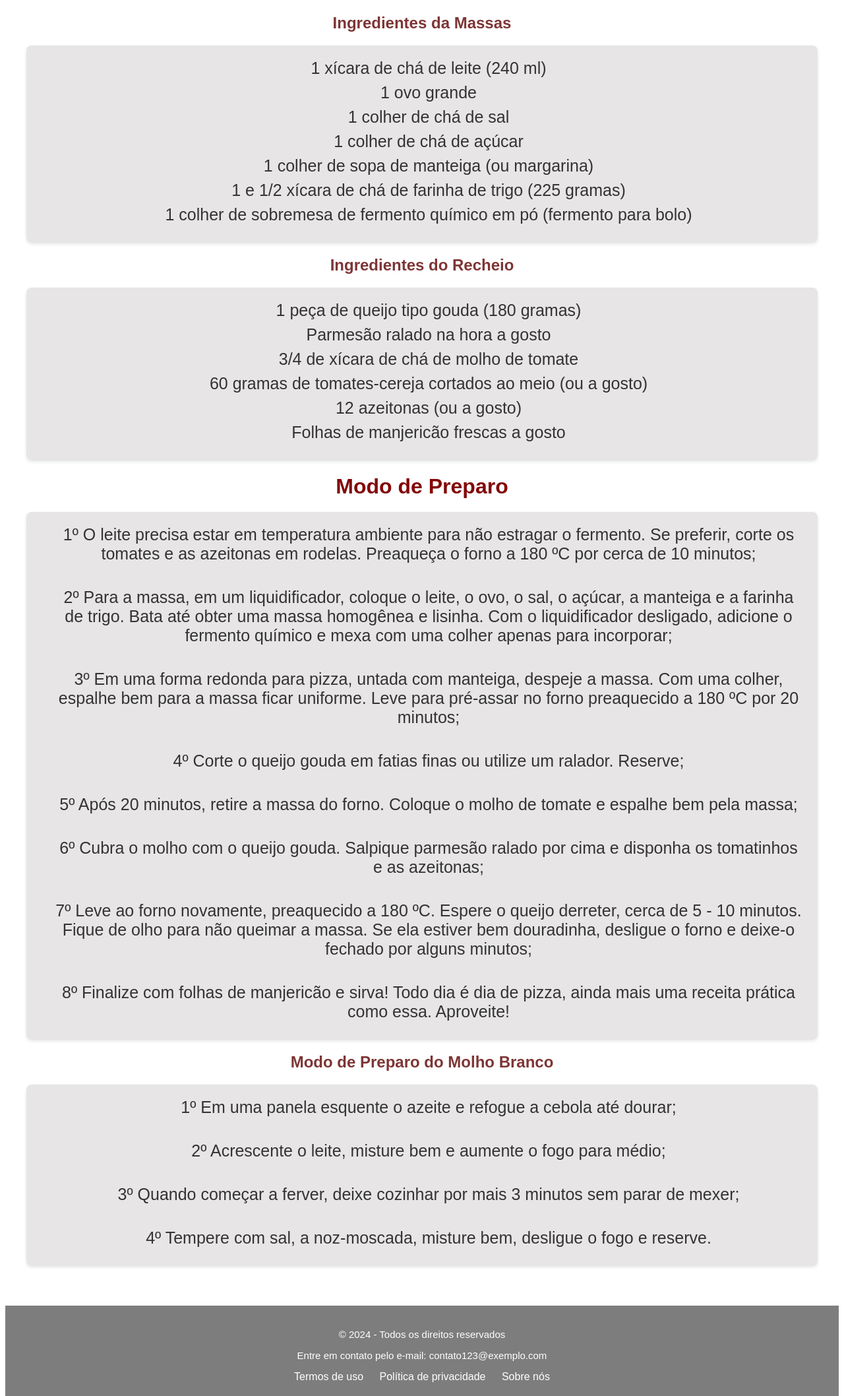
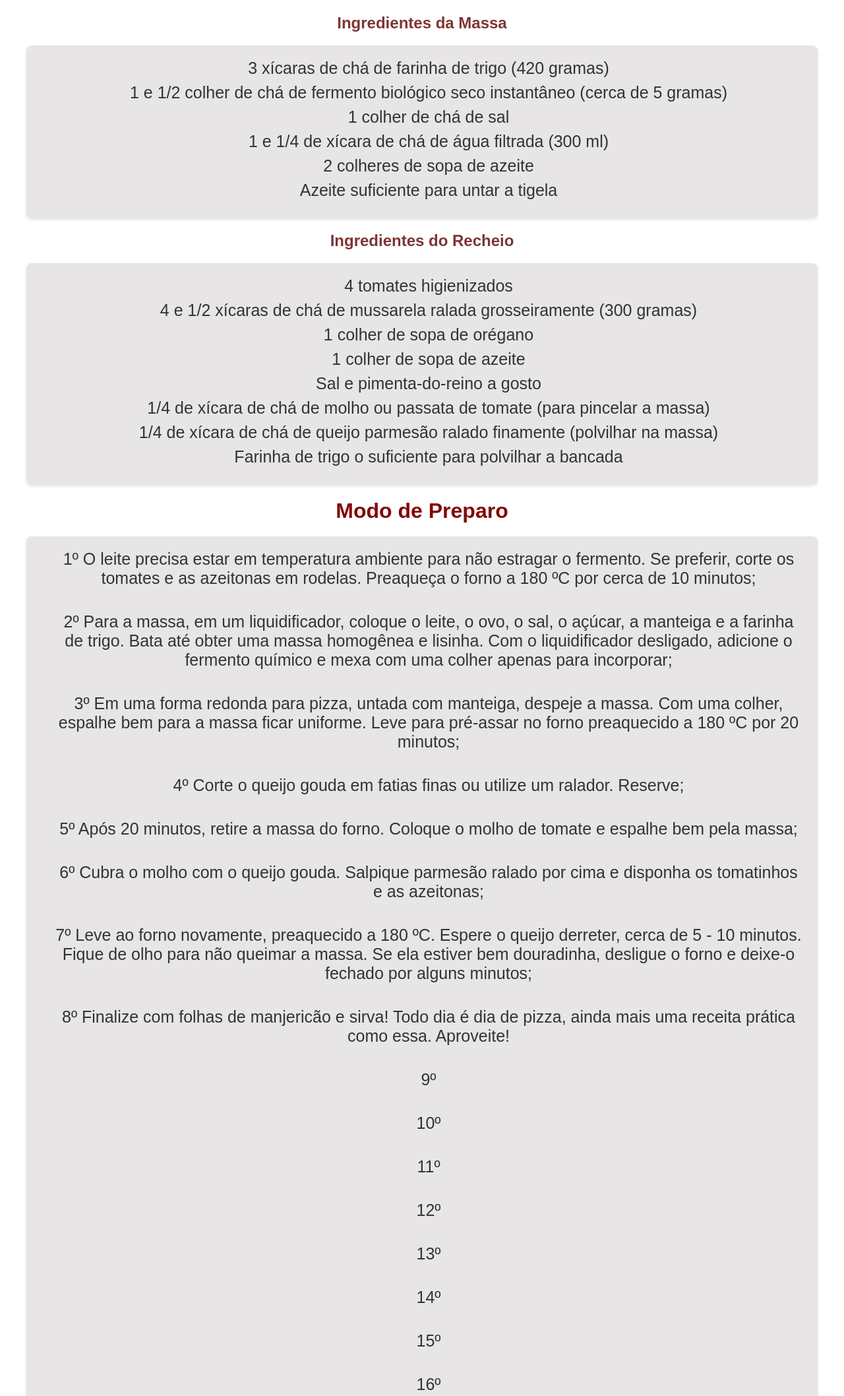
Before and after one commit to Jujuzix/atividade-2.0-Receitas, a website: page receitasM/receita6.html in a window 1280 px wide. Shown: the part 661-2777 px from the top of the page at 66% size. Drawn offline with Linux system fonts and the light colour scheme; files whose address does not match are found by name.

Commit message:
penultima 1.4

```diff
--- a/receitasM/receita6.html
+++ b/receitasM/receita6.html
@@ -33,21 +33,18 @@
                     <div class="div2">
                         <img src="../images/massas6.webp" >
                         <h2 class="subTitulo">
-                            Ingredientes da Massas
+                            Ingredientes da Massa
                         </h2>
                         <div class="div3">
                             <ul class="ingredientes-lista">
-                                <li>1 xícara de chá de leite (240 ml)</li>
-                                <li>1 ovo grande</li>
+                                <li>
+                                    3 xícaras de chá de farinha de trigo (420 gramas)</li>
+                                <li>1 e 1/2 colher de chá de fermento biológico seco instantâneo (cerca de 5 gramas)</li>
                                 <li>1 colher de chá de sal</li>
+                                <li>1 e 1/4 de xícara de chá de água filtrada (300 ml)</li>
                                 <li>
-                                    1 colher de chá de açúcar</li>
-                                <li>
-                                    1 colher de sopa de manteiga (ou margarina)</li>
-                                <li>
-                                    1 e 1/2 xícara de chá de farinha de trigo (225 gramas)</li>
-                                <li>
-                                    1 colher de sobremesa de fermento químico em pó (fermento para bolo)</li>
+                                    2 colheres de sopa de azeite</li>
+                                <li>Azeite suficiente para untar a tigela</li>
                             </ul>
                         </div>
 
@@ -56,13 +53,14 @@
                         </h2>
                         <div class="div3">
                             <ul class="ingredientes-lista">
-                                    <li>1 peça de queijo tipo gouda (180 gramas)</li>
-                                    <li>Parmesão ralado na hora a gosto</li>
-                                    <li>
-                                        3/4 de xícara de chá de molho de tomate</li>
-                                    <li>60 gramas de tomates-cereja cortados ao meio (ou a gosto)</li>
-                                    <li>12 azeitonas (ou a gosto)</li>
-                                    <li>Folhas de manjericão frescas a gosto</li>
+                                    <li>4 tomates higienizados</li>
+                                    <li>4 e 1/2 xícaras de chá de mussarela ralada grosseiramente (300 gramas)</li>
+                                    <li>1 colher de sopa de orégano</li>
+            <li>1 colher de sopa de azeite</li>
+            <li>Sal e pimenta-do-reino a gosto</li>
+            <li>1/4 de xícara de chá de molho ou passata de tomate (para pincelar a massa)</li>
+            <li>1/4 de xícara de chá de queijo parmesão ralado finamente (polvilhar na massa)</li>
+            <li>Farinha de trigo o suficiente para polvilhar a bancada</li>
                             </ul>
                         </div>
 
@@ -84,23 +82,33 @@
                         <li>7º Leve ao forno novamente, preaquecido a 180 ºC. Espere o queijo derreter, cerca de 5 - 10 minutos. Fique de olho para não queimar a massa. Se ela estiver bem douradinha, desligue o forno e deixe-o fechado por alguns minutos;</li>
                         <br>
                         <li>8º Finalize com folhas de manjericão e sirva! Todo dia é dia de pizza, ainda mais uma receita prática como essa. Aproveite!</li>
-                    </ul>
-                </div>
-
-                <h2 class="subTitulo">
-                    Modo de Preparo do Molho Branco
-                </h2>
-                <div class="div3">
-                    <ul class="ingredientes-lista">
-                        <li>1º  Em uma panela esquente o azeite e refogue a cebola até dourar;</li>
                         <br>
-                        <li>2º  Acrescente o leite, misture bem e aumente o fogo para médio;</li>
+                        <li>9º</li>
                         <br>
-                        <li>3º Quando começar a ferver, deixe cozinhar por mais 3 minutos sem parar de mexer; </li>
+                        <li>10º</li>
                         <br>
-                        <li>4º  Tempere com sal, a noz-moscada, misture bem, desligue o fogo e reserve.</li>
-
-
+                        <li>11º</li>
+                        <br>
+                        <li>12º</li>
+                        <br>
+                        <li>13º</li>
+                        <br>
+                        <li>14º</li>
+                        <br>
+                        <li>15º</li>
+                        <br>
+                        <li>16º</li>
+                        <br>
+                        <li>17º</li>
+                        <br>
+                        <li>18º</li>
+                        <br>
+                        <li>19º</li>
+                        <br>
+                        <li>20º</li>
+                        <br>
+                        <li>21º</li>
+                        <br>
                     </ul>
                 </div>
             </div>
```
